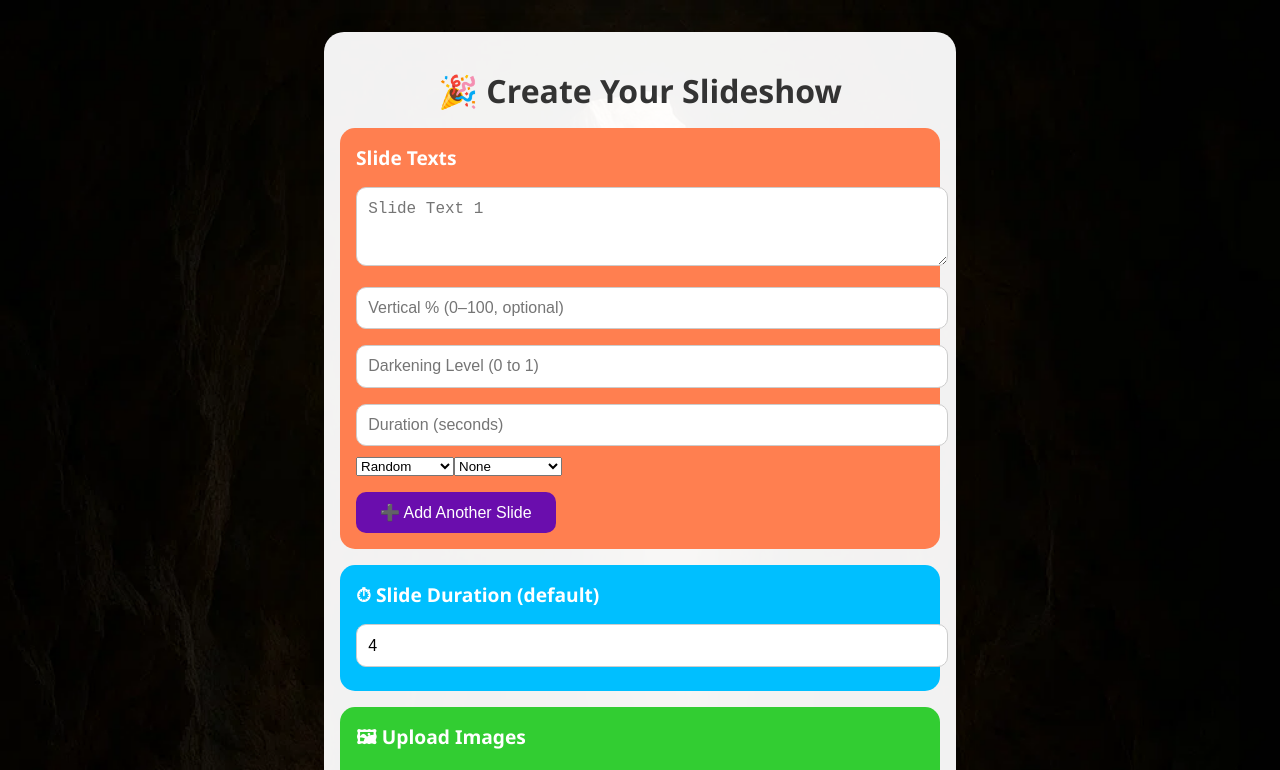
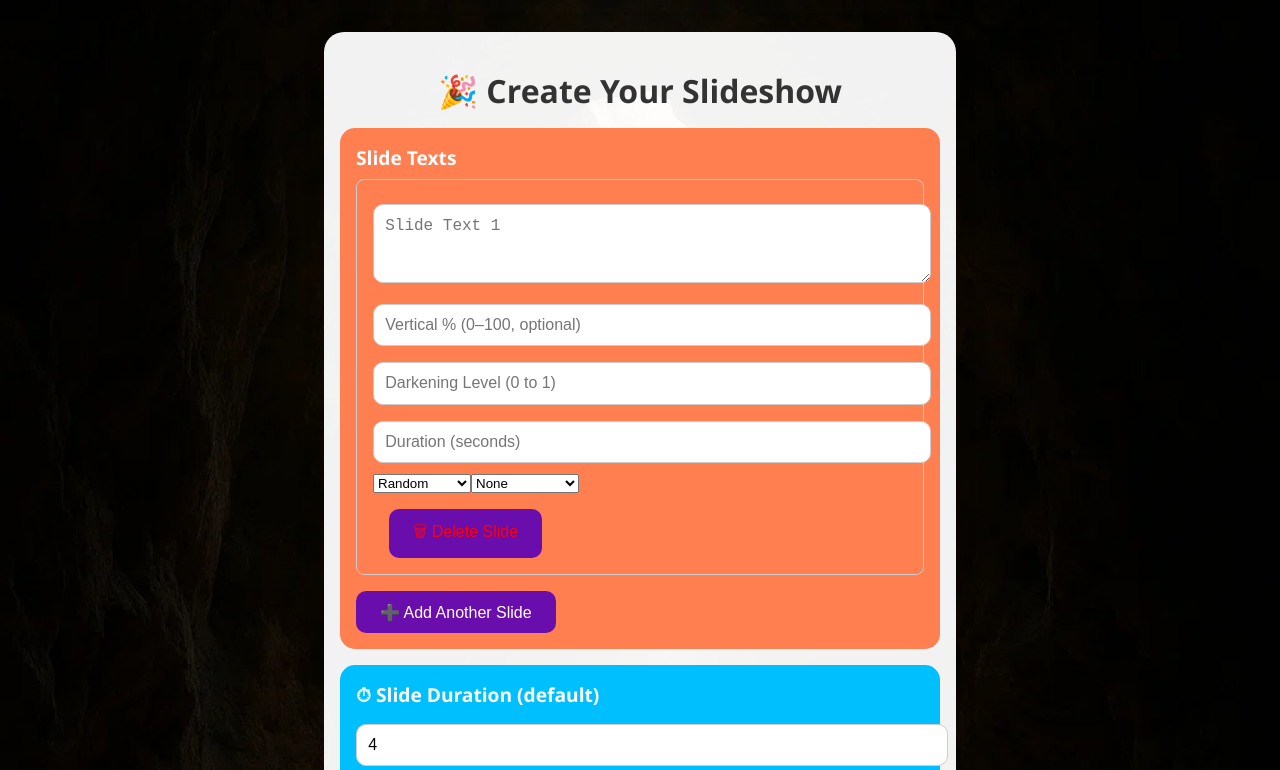
Before and after one commit to Jenadebashis/Slideshow-Generator, a React (Create React App) app in the folder frontend/: page / in a window 1280 px wide. Shown: the top 770 px of the page. Built offline with nearby package versions, Linux system fonts and the light colour scheme.

Commit message:
added delete slide option to each slide

```diff
--- a/frontend/src/App.js
+++ b/frontend/src/App.js
@@ -24,12 +24,10 @@ function App() {
       : [{ text: '', position: '', darkening: '', duration: '', transition: '', effect: '' }];
   });
 
-  // Persist slides to localStorage
   useEffect(() => {
     localStorage.setItem('slides', JSON.stringify(slides));
   }, [slides]);
 
-  // Persist global duration
   useEffect(() => {
     localStorage.setItem('globalDuration', duration);
   }, [duration]);
@@ -38,6 +36,12 @@ function App() {
     const updated = [...slides];
     updated[index][field] = value;
     setSlides(updated);
+  };
+
+  const handleDeleteSlide = (index) => {
+    const updated = [...slides];
+    updated.splice(index, 1);
+    setSlides(updated.length ? updated : [{ text: '', position: '', darkening: '', duration: '', transition: '', effect: '' }]);
   };
 
   const handleSubmit = async (e) => {
@@ -95,7 +99,7 @@ function App() {
         <div className="section orange">
           <h2>Slide Texts</h2>
           {slides.map((slide, i) => (
-            <div key={i} style={{ marginBottom: '1rem' }}>
+            <div key={i} style={{ marginBottom: '1rem', border: '1px solid #ccc', padding: '1rem', borderRadius: '8px' }}>
               <textarea
                 placeholder={`Slide Text ${i + 1}`}
                 value={slide.text}
@@ -141,6 +145,9 @@ function App() {
                   <option key={opt} value={opt}>{opt}</option>
                 ))}
               </select>
+              <button type="button" onClick={() => handleDeleteSlide(i)} style={{ marginLeft: '1rem', color: 'red' }}>
+                🗑 Delete Slide
+              </button>
             </div>
           ))}
           <button
```
